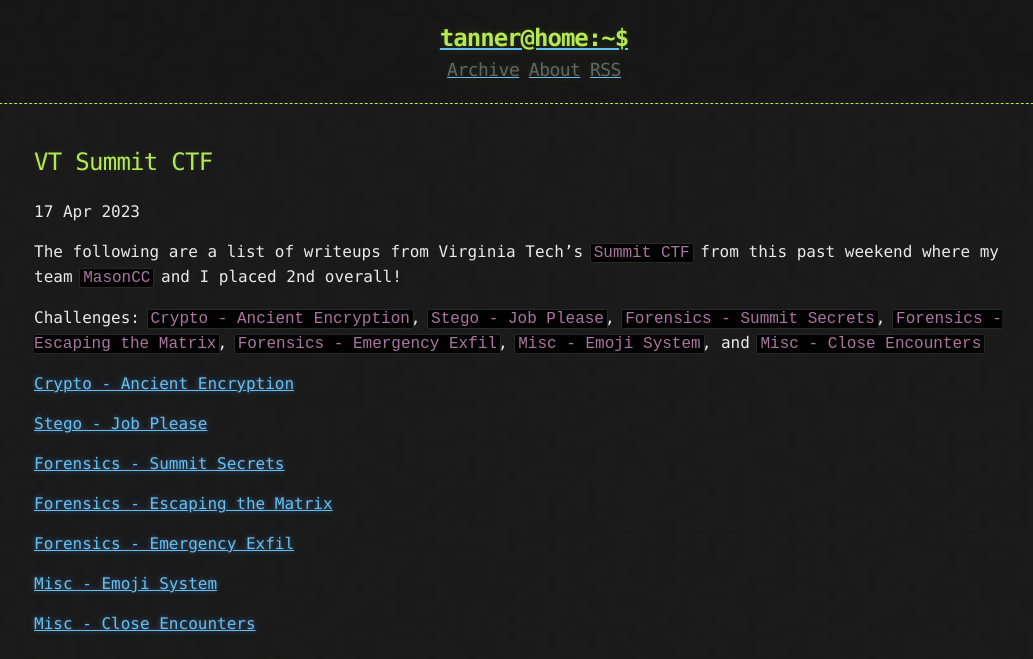
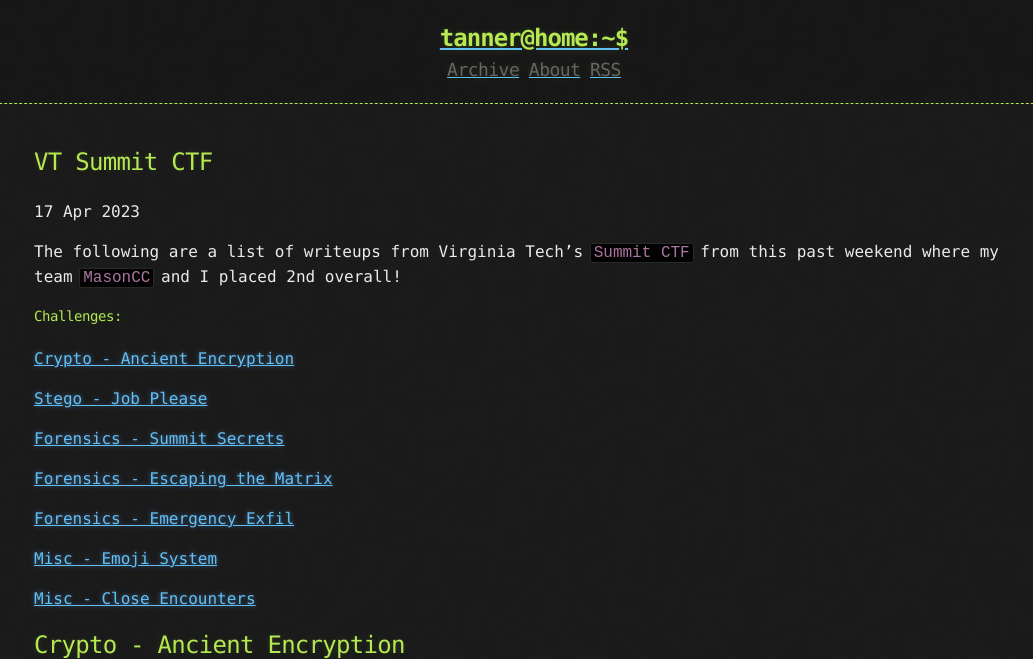
Before and after one commit to Txnn3r/Txnn3r.github.io, a Jekyll site: the page built from _posts/2023-04-17-SummitCTF.md, in a window 1280 px wide and 900 px high, cut to the strip 0-659 px from the top of the window. Shown: the whole strip, without its empty margins (106-1139 px from the left). Built offline with Jekyll 4.4.1, drawn with Linux system fonts in a browser that asks for light colours.

Commit message:
Update 2023-04-17-SummitCTF.md

```diff
--- a/_posts/2023-04-17-SummitCTF.md
+++ b/_posts/2023-04-17-SummitCTF.md
@@ -5,7 +5,7 @@ published: true
 
 The following are a list of writeups from Virginia Tech's `Summit CTF` from this past weekend where my team `MasonCC` and I placed 2nd overall!
 
-Challenges: `Crypto - Ancient Encryption`, `Stego - Job Please`, `Forensics - Summit Secrets`, `Forensics - Escaping the Matrix`, `Forensics - Emergency Exfil`, `Misc - Emoji System`, and `Misc - Close Encounters`
+#### Challenges:
 
 [Crypto - Ancient Encryption](#crypto---ancient-encryption)
 
```
